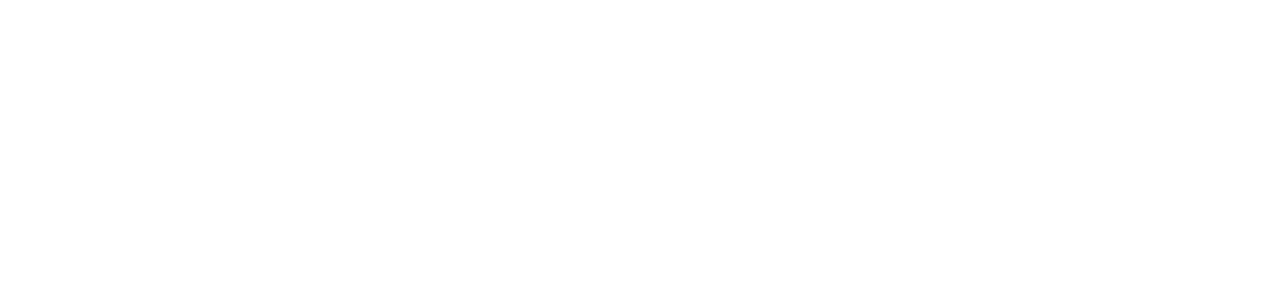
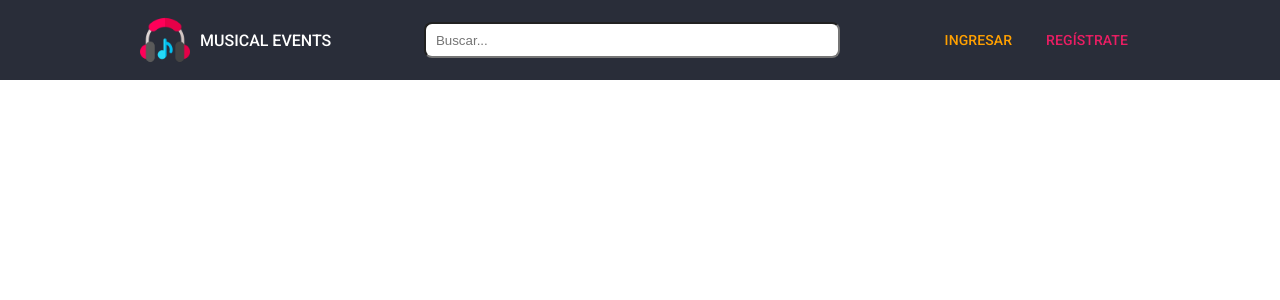
Before and after one commit to Abraham2748/musical-events, an Angular app: page / in a window 1280 px wide. Shown: the top 300 px of the page. Built offline with nearby package versions, Linux system fonts and the light colour scheme.

Commit message:
Implement Home Header component

```diff
--- a/public/styles/colors.css
+++ b/public/styles/colors.css
@@ -0,0 +1,5 @@
+:root {
+  --primary-color: #ffa000;
+  --secondary-color: #292d39;
+  --accent-color: #e91e63;
+}
--- a/src/app/app.component.html
+++ b/src/app/app.component.html
@@ -0,0 +1 @@
+<router-outlet></router-outlet>
--- a/src/app/app.routes.ts
+++ b/src/app/app.routes.ts
@@ -1,3 +1,9 @@
 import { Routes } from '@angular/router';
+import { HomeComponent } from './home/home.component';
 
-export const routes: Routes = [];
+export const routes: Routes = [
+  {
+    path: '',
+    component: HomeComponent,
+  },
+];
--- /dev/null
+++ b/src/app/home/home-header/home-header.component.css
@@ -0,0 +1,50 @@
+header {
+  background-color: var(--secondary-color);
+  height: 80px;
+  display: flex;
+  justify-content: center;
+  & .container {
+    width: 1000px;
+    display: flex;
+    justify-content: space-between;
+    align-items: center;
+    & .logo-container {
+      display: flex;
+      justify-content: center;
+      align-items: center;
+      gap: 10px;
+      & img {
+        width: 50px;
+        height: 50px;
+      }
+      & h1 {
+        font-size: 16px;
+        color: white;
+        font-weight: 500;
+        margin: 0;
+      }
+    }
+    & .search-container {
+      display: flex;
+      justify-content: center;
+      width: 500px;
+      & input {
+        width: 400px;
+        height: 30px;
+        border-radius: 8px;
+        padding-left: 10px;
+      }
+    }
+    & .buttons-container {
+      display: flex;
+      justify-content: center;
+      gap: 10px;
+      & .login {
+        color: var(--primary-color);
+      }
+      & .register {
+        color: var(--accent-color);
+      }
+    }
+  }
+}
--- /dev/null
+++ b/src/app/home/home-header/home-header.component.html
@@ -0,0 +1,17 @@
+<header>
+  <div class="container">
+    <div class="logo-container">
+      <img src="images/logo.png" alt="logo" />
+      <h1>MUSICAL EVENTS</h1>
+    </div>
+    <div class="search-container">
+      <input type="text" placeholder="Buscar..." (input)="onInput($event)" />
+    </div>
+    <div class="buttons-container">
+      <button mat-button class="login" routerLink="/login">INGRESAR</button>
+      <button mat-button class="register" routerLink="/register">
+        REGÍSTRATE
+      </button>
+    </div>
+  </div>
+</header>
--- /dev/null
+++ b/src/app/home/home-header/home-header.component.ts
@@ -0,0 +1,19 @@
+import { Component, EventEmitter, Output } from '@angular/core';
+import { MatButtonModule } from '@angular/material/button';
+import { RouterLink } from '@angular/router';
+
+@Component({
+  selector: 'app-home-header',
+  imports: [MatButtonModule, RouterLink],
+  templateUrl: './home-header.component.html',
+  styleUrl: './home-header.component.css',
+})
+export class HomeHeaderComponent {
+  @Output() searchValueChange = new EventEmitter<string>();
+
+  onInput(searchValue: Event) {
+    const inputEvent = searchValue as InputEvent;
+    const target = inputEvent.target as HTMLInputElement;
+    this.searchValueChange.emit(target.value);
+  }
+}
--- a/src/app/home/home.component.html
+++ b/src/app/home/home.component.html
@@ -1 +1 @@
-<p>home works!</p>
+<app-home-header></app-home-header>
```
Also changed, not shown: src/app/home/home.component.ts (+4 -5 lines), public/images/logo.png (added), 1 other file (tests, documents, lock files or other folders).
